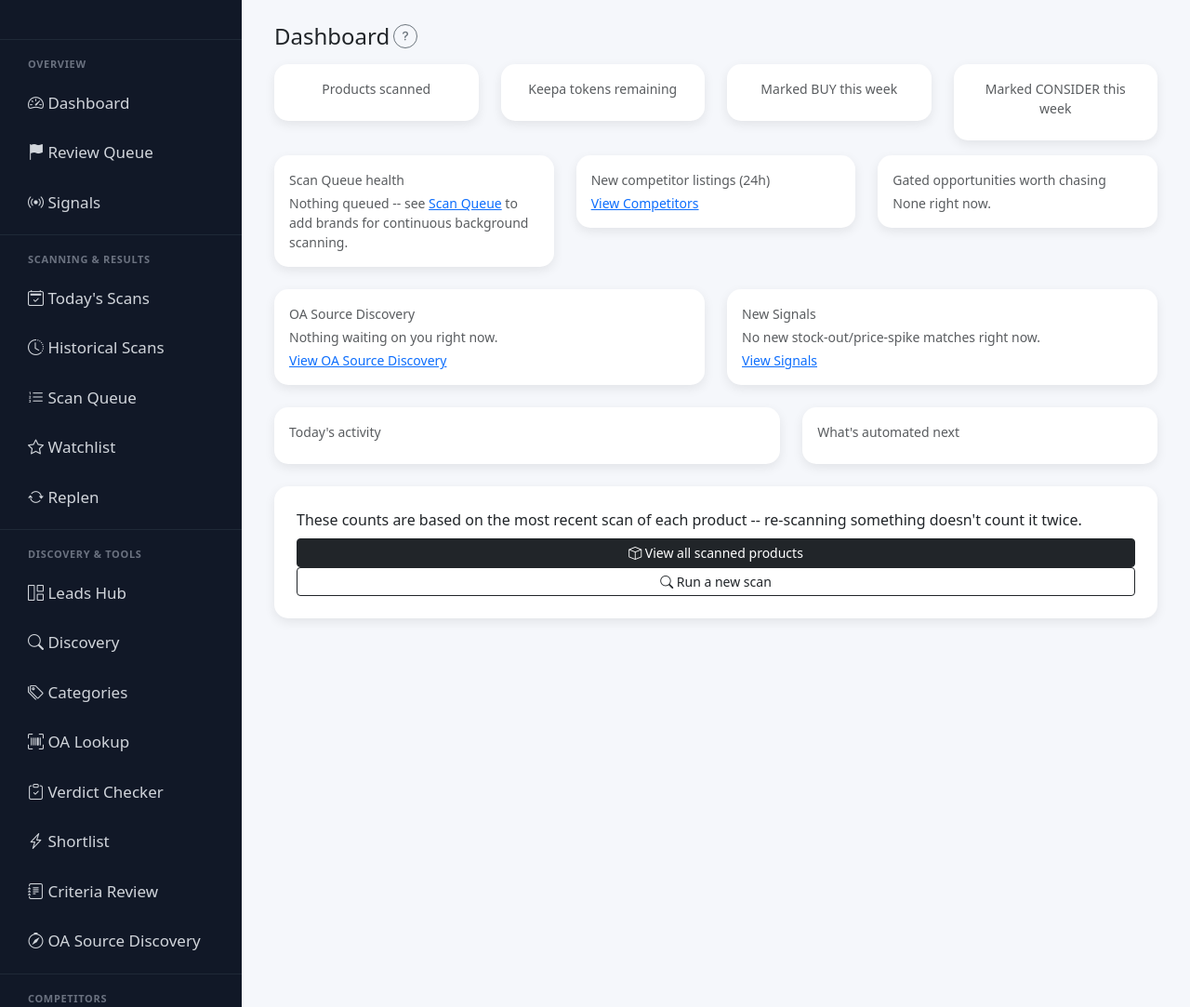
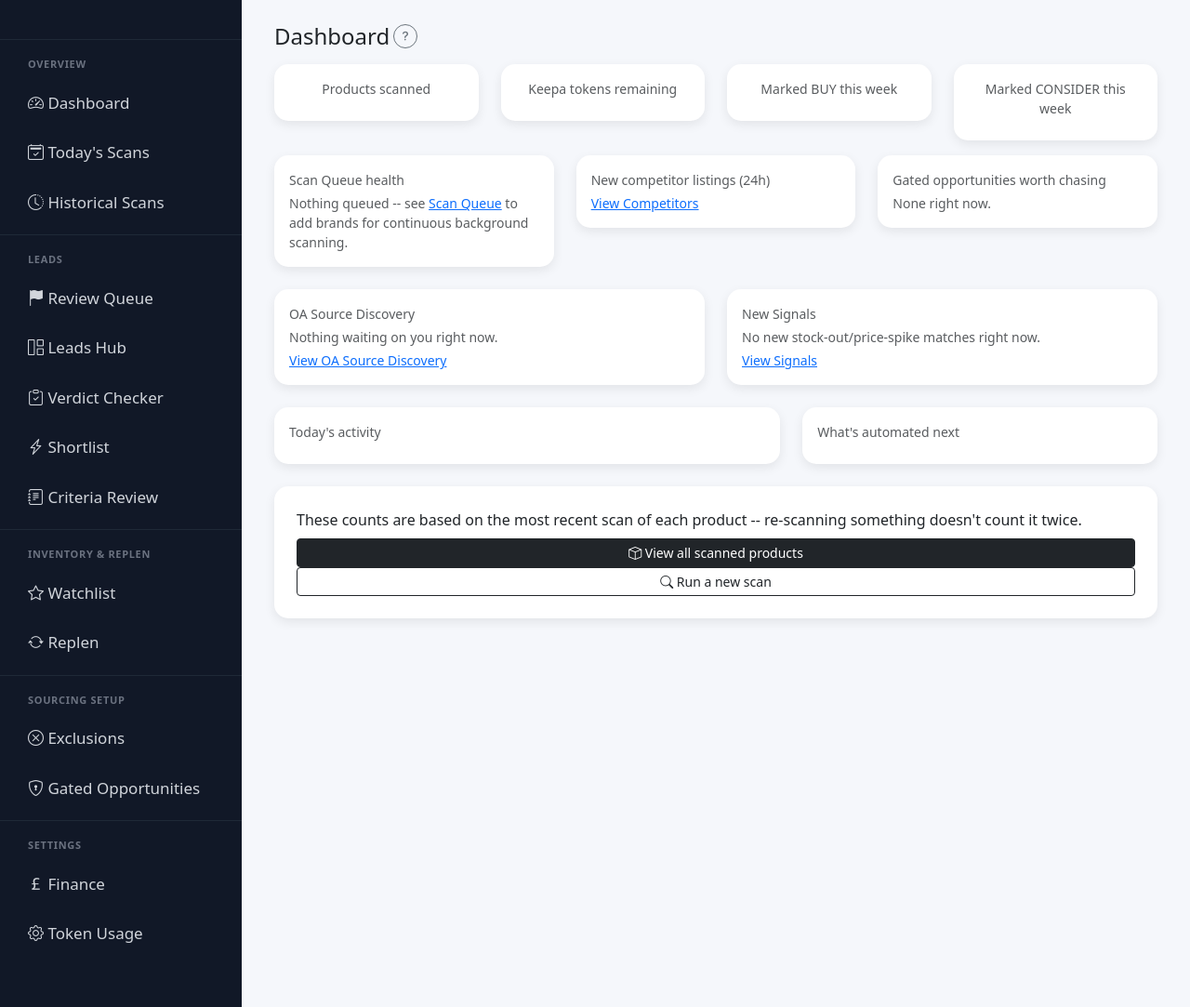
Before and after one commit to ravenswoodtrading/Atlas-, a Python web app: template backend/app/templates/dashboard.html in a window 1280 px wide. Shown: the part 77-1160 px from the top of the page at 93% size. Run offline with Jinja, Linux system fonts and the light colour scheme; the template is opened without the code that fills it, so the values that code supplies are empty.

Commit message:
Nav consolidation Phase 3: sidebar grouping restructure
Final phase of the nav consolidation brief. New fixed sections,
adapted from the PM review's proposal to what actually exists now
(the brief predates this session's Verdict Checker/Shortlist/Criteria
Review/Leads Hub work):

- Overview: Dashboard, Today's Scans, Historical Scans (stay
  top-level/ungrouped per the brief -- daily landing pages, not filed
  under a mode).
- Leads: Review Queue (Phase 1's merge), Leads Hub (Phase 2's merge),
  Verdict Checker, Shortlist, Criteria Review.
- Inventory & Replen: Watchlist, Replen.
- Sourcing Setup: Exclusions, Gated Opportunities. (Categories isn't
  listed separately -- it's already a Leads Hub tab.)
- Settings: Finance (placeholder), Token Usage.

Removed the now-redundant individual sidebar links for the seven pages
Phase 2 already made reachable via Leads Hub tabs (Discovery,
Categories, OA Lookup, Scan Queue, Signals, Competitors, OA Source
Discovery) -- this is what actually delivers Phase 2's stated goal of
halving the sidebar's surface area; the routes themselves are
untouched and still fully reachable at their own URLs, just not
pinned in the sidebar any more. The Signals "new matches" badge (a
real, glanceable daily notification, not just a link) moved onto the
Leads Hub link rather than being lost -- it still shows the same
count, just points at the tab that now contains Signals.

Template-only change, no backend logic touched, per the brief's own
scope for this phase. Verified live: every page removed from the
sidebar still returns 200 at its own URL, the new Leads Hub badge
renders the correct live count, and the full page sweep (sidebar-
linked and not) shows no regressions.

This completes the atlas-nav-consolidation-brief.md work -- all three
phases (merge Lead Queue into Review Queue, collapse 7 discovery pages
into one hub, sidebar grouping) are shipped.

Co-Authored-By: Claude Sonnet 5 <noreply@anthropic.com>
Claude-Session: https://claude.ai/code/session_01FRk89CQh5LGrYddx1q7MUn

```diff
--- a/backend/app/templates/base.html
+++ b/backend/app/templates/base.html
@@ -203,31 +203,15 @@ ATLAS
 
 <a href="/" title="Dashboard"><i class="bi bi-speedometer2"></i> <span class="link-text">Dashboard</span></a>
 
-<a href="/review-queue" title="Review Queue"><i class="bi bi-flag-fill"></i> <span class="link-text">Review Queue</span></a>
-
-<a href="/signals" title="Signals"><i class="bi bi-broadcast"></i> <span class="link-text">Signals</span>{% if request and request.state.new_signals_count %} <span class="badge bg-success ms-1">{{ request.state.new_signals_count }}</span>{% endif %}</a>
-
-<div class="sidebar-section-label">Scanning &amp; Results</div>
-
 <a href="/products/today" title="Today's Scans"><i class="bi bi-calendar2-check"></i> <span class="link-text">Today's Scans</span></a>
 
 <a href="/products" title="Historical Scans"><i class="bi bi-clock-history"></i> <span class="link-text">Historical Scans</span></a>
 
-<a href="/scan-queue" title="Scan Queue"><i class="bi bi-list-ol"></i> <span class="link-text">Scan Queue</span></a>
+<div class="sidebar-section-label">Leads</div>
 
-<a href="/watchlist" title="Watchlist"><i class="bi bi-star"></i> <span class="link-text">Watchlist</span></a>
+<a href="/review-queue" title="Review Queue"><i class="bi bi-flag-fill"></i> <span class="link-text">Review Queue</span></a>
 
-<a href="/replen" title="Replen"><i class="bi bi-arrow-repeat"></i> <span class="link-text">Replen</span></a>
-
-<div class="sidebar-section-label">Discovery &amp; Tools</div>
-
-<a href="/leads-hub" title="Leads Hub"><i class="bi bi-grid-1x2"></i> <span class="link-text">Leads Hub</span></a>
-
-<a href="/discovery" title="Discovery"><i class="bi bi-search"></i> <span class="link-text">Discovery</span></a>
-
-<a href="/categories" title="Categories"><i class="bi bi-tags"></i> <span class="link-text">Categories</span></a>
-
-<a href="/oa-lookup" title="OA Lookup"><i class="bi bi-upc-scan"></i> <span class="link-text">OA Lookup</span></a>
+<a href="/leads-hub" title="Leads Hub"><i class="bi bi-grid-1x2"></i> <span class="link-text">Leads Hub</span>{% if request and request.state.new_signals_count %} <span class="badge bg-success ms-1" title="New Signals waiting in the Automated tab">{{ request.state.new_signals_count }}</span>{% endif %}</a>
 
 <a href="/verdict" title="Verdict Checker"><i class="bi bi-clipboard-check"></i> <span class="link-text">Verdict Checker</span></a>
 
@@ -235,17 +219,19 @@ ATLAS
 
 <a href="/criteria/review" title="Criteria Review"><i class="bi bi-journal-text"></i> <span class="link-text">Criteria Review</span></a>
 
-<a href="/oa-discovery" title="OA Source Discovery"><i class="bi bi-compass"></i> <span class="link-text">OA Source Discovery</span></a>
+<div class="sidebar-section-label">Inventory &amp; Replen</div>
 
-<div class="sidebar-section-label">Competitors</div>
+<a href="/watchlist" title="Watchlist"><i class="bi bi-star"></i> <span class="link-text">Watchlist</span></a>
 
-<a href="/competitors" title="Competitors"><i class="bi bi-binoculars"></i> <span class="link-text">Competitors</span></a>
+<a href="/replen" title="Replen"><i class="bi bi-arrow-repeat"></i> <span class="link-text">Replen</span></a>
+
+<div class="sidebar-section-label">Sourcing Setup</div>
+
+<a href="/exclusions" title="Exclusions"><i class="bi bi-x-circle"></i> <span class="link-text">Exclusions</span></a>
 
 <a href="/gated-opportunities" title="Gated Brand Opportunities"><i class="bi bi-shield-lock"></i> <span class="link-text">Gated Opportunities</span></a>
 
 <div class="sidebar-section-label">Settings</div>
-
-<a href="/exclusions" title="Exclusions"><i class="bi bi-x-circle"></i> <span class="link-text">Exclusions</span></a>
 
 <a href="#" title="Finance"><i class="bi bi-currency-pound"></i> <span class="link-text">Finance</span></a>
 
```
